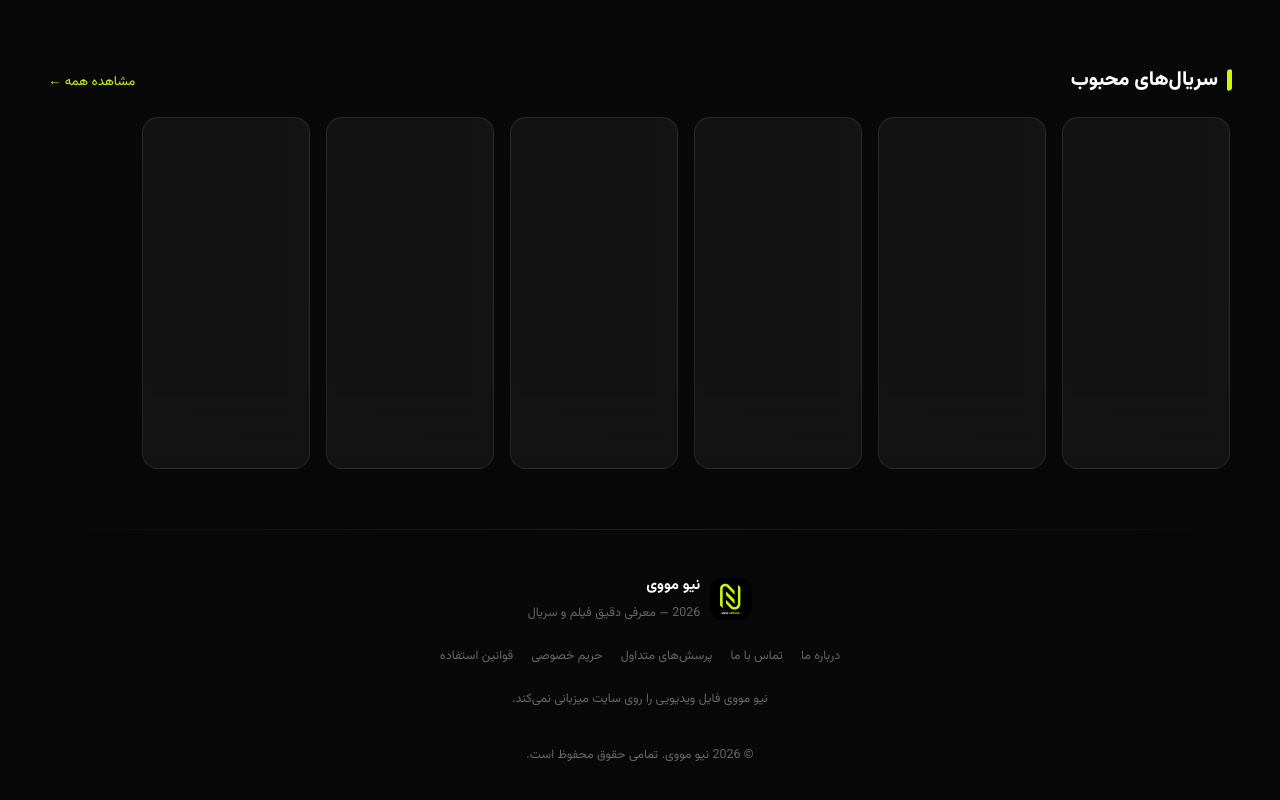
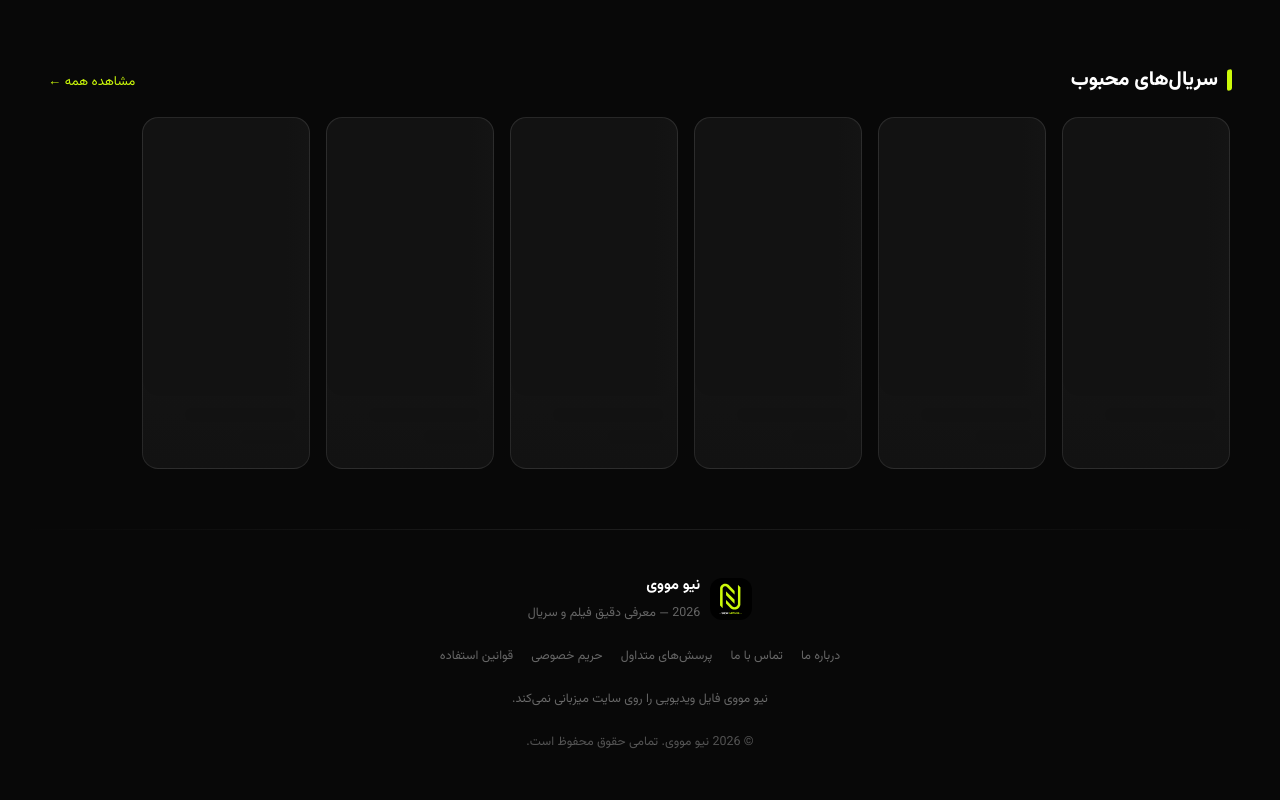
Before and after one commit to newmovieorg/newmovie, a plain HTML site: page index.html in a window 1280 px wide. Shown: the part 2653-3453 px from the top of the page. Drawn offline with Linux system fonts and the light colour scheme; no server answers.

Commit message:
Add copyright style to footer
Added copyright styling to footer.

```diff
--- a/style.css
+++ b/style.css
@@ -1179,6 +1179,7 @@ body.hero-page .site-header.scrolled {
 .footer-links { display: flex; flex-wrap: wrap; justify-content: center; gap: 8px 18px; }
 .footer-links a:hover { color: var(--brand); }
 .footer-note { margin: 0; color: var(--paper-faint); }
+.footer-copyright { margin: 0; color: var(--paper-faint); font-size: 0.78rem; opacity: 0.8; }
 
 @media (min-width: 640px) {
   .detail-content { grid-template-columns: 190px minmax(0, 1fr); gap: 30px; }
```
